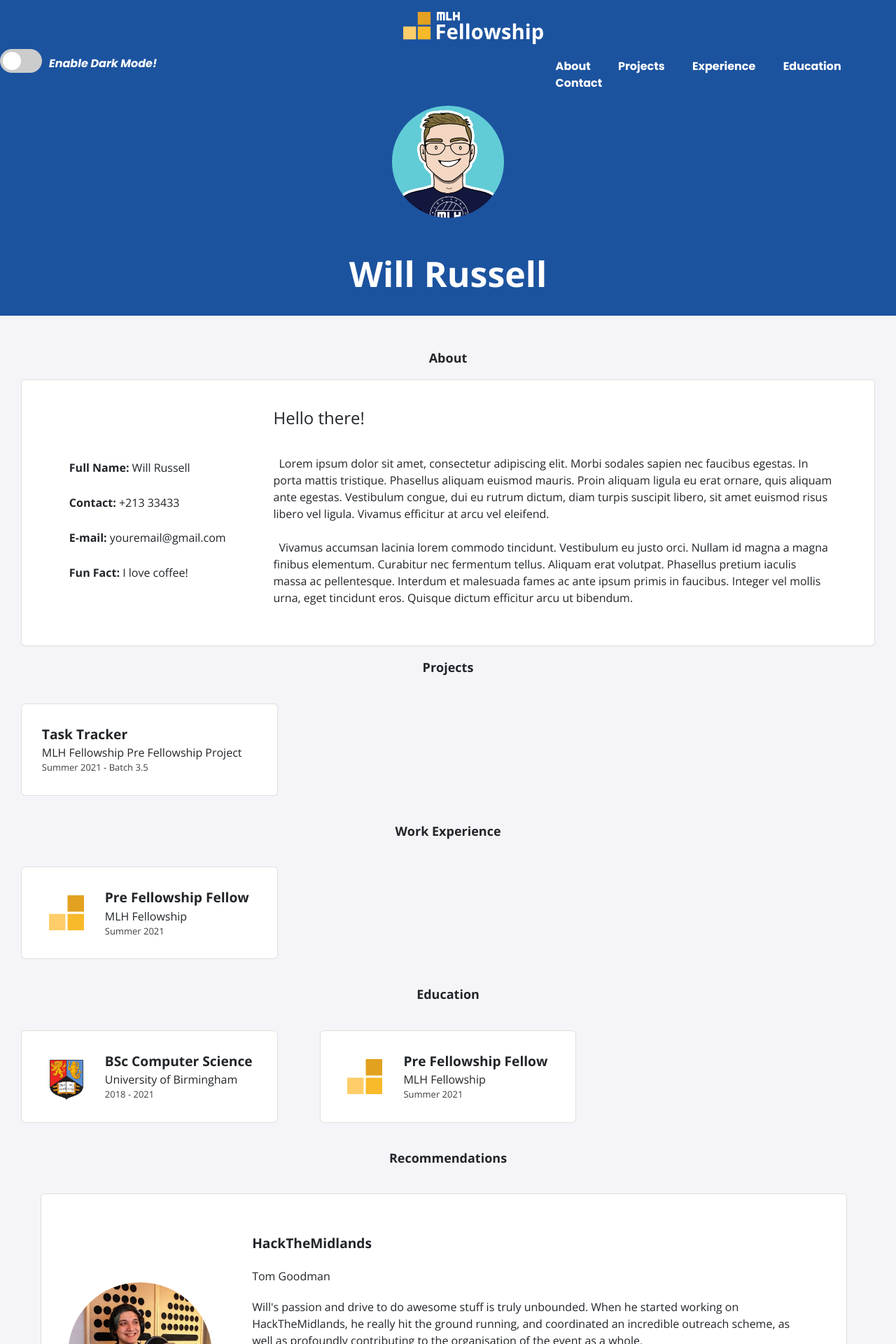
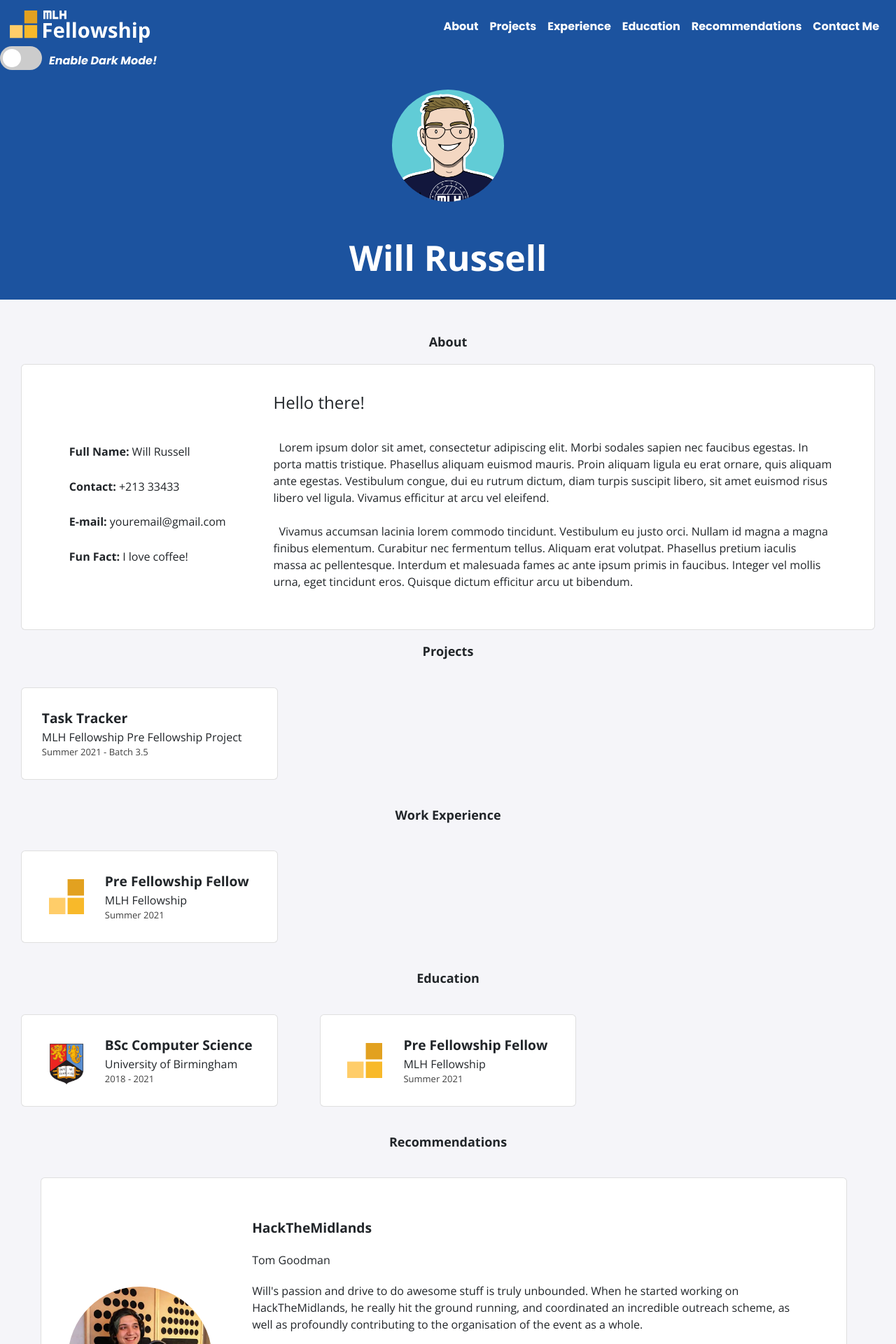
Before and after one commit to MLH-Fellowship/pod-3.1.3-portfolio, a Jekyll site: the page built from index.html, in a window 1280 px wide. Shown: the top 1920 px of the page at 70% size. Built offline with Jekyll 4.4.1, drawn with Linux system fonts in a browser that asks for light colours; nearby versions of some CDN libraries.

Commit message:
Add dropdown menu to navigation bar

```diff
--- a/_includes/navbar.html
+++ b/_includes/navbar.html
@@ -1,38 +1,36 @@
 <header class="nav-bar">
-    <div class="nav-content">
-        <a href="{{ '/' | relative_url }}">
+    <nav class="navbar navbar-expand-xl navbar-light">
+        <a class="navbar-brand" href="{{ '/' | relative_url }}">
             <div class="nav-logo">
                 <img src="./assets/img/logo.svg" alt="{{ site.title }}" />
             </div>
         </a>
-      <div class="nav-links">
-        <nav>
-         <a href="#about">
-               About
-         </a>
-       </nav>
-
-       <nav>
-        <a href="#projects">
-              Projects
-        </a>
-      </nav>
-      <nav>
-        <a href="#experience">
-              Experience
-        </a>
-      </nav>
-      <nav>
-        <a href="#education">
-          Education
-        </a>
-      </nav>
-      <nav>
-        <a href="#contact">
-              Contact
-        </a>
-      </nav>
-    </div>
+      <button class="navbar-toggler navbar-right" type="button" data-toggle="collapse" data-target="#navbarText" aria-controls="navbarText" aria-expanded="false" aria-label="Toggle navigation">
+        <span class="navbar-toggler-icon"></span>
+      </button>
+      <div class="collapse navbar-collapse" id="navbarText">
+        <ul class="navbar-nav ml-auto">
+          <li class="nav-item">
+            <a class="nav-link" href="#about">About<span class="sr-only">(current)</span></a>
+          </li>
+          <li class="nav-item">
+            <a class="nav-link" href="#projects">Projects</a>
+          </li>
+          <li class="nav-item">
+            <a class="nav-link" href="#experience">Experience</a>
+          </li>
+          <li class="nav-item">
+            <a class="nav-link" href="#education">Education</a>
+          </li>
+          <li class="nav-item">
+            <a class="nav-link" href="#recommendations">Recommendations</a>
+          </li>
+          <li class="nav-item">
+            <a class="nav-link" href="#contact">Contact Me</a>
+          </li>
+        </ul>
+      </div>
+  </nav>
 
         <div class="theme-switch-wrapper">
             <label class="theme-switch" for="theme-switcher">
--- a/_includes/recommendations.html
+++ b/_includes/recommendations.html
@@ -1,3 +1,4 @@
+<div id="recommendations">
   <h2>Recommendations</h2>
   <div class="card-container">
       {% for item in site.data.recommendations %}
@@ -14,3 +15,4 @@
       </div>
       {% endfor %}
     </div>
+</div>
--- a/_sass/navbar.scss
+++ b/_sass/navbar.scss
@@ -1,4 +1,6 @@
-
+.navbar {
+  background-color: var(--banner-background-color);
+}
 .nav-bar {
     width: 100%;
     display: inline-block;
@@ -8,46 +10,56 @@
     padding-top: 10px;
 }
 
-.nav-content .logo-touch-target {
-    display: inline-flex;
-    height: 60%;
-    width: 350px;
+.navbar-light .navbar-nav .nav-link {
+    color: white;
 }
 
-.nav-content {
-    height: 60px;
-}
-
-.nav-logo {
-    height: 60px;
-    display: inline-flex;
-    align-items: center;
-    justify-content: center;
-    margin-left: 45%;
-    margin-right: auto;
+.navbar-light .navbar-nav .nav-link:hover {
+    color: white;
 }
 
 .nav-logo img {
     width: 200px;
+    z-index: 1;
 }
 
-.nav-content nav {
-    display: inline;
-    width: 100%;
-    text-align: right;
-    padding-left: 5%;
-    padding-right: 2%;
+.navbar-brand {
+    position: absolute;
+    left: 5%;
+    margin-left: -50px !important;
+    display: block;
 }
 
-.nav-content nav a {
-  color: white;
-  text-decoration: none;
+@media (min-width: 1200px) {
+  .navbar-brand {
+    left: 5%;
+  }
 }
 
-.nav-links {
-  float: right;
-  width: 40%;
-  padding-top: 1%;
+@media (max-width: 1076px) {
+  .navbar-brand {
+     left: 11%;
+  }
+}
+
+button {
+  margin-left: 82%;
+}
+
+.collapse:not(.show) {
+    margin: auto;
+}
+.navbar-collapse {
+    margin-left: 82%;
+}
+
+@media (max-width: 850px) {
+  button {
+    margin-left: 68%;
+  }
+  .navbar-collapse {
+    margin-left: 68%;
+  }
 }
 
 /* Dark Mode toggle */
@@ -61,6 +73,7 @@
     margin-left: 10px;
     font-size: 1rem;
   }
+
 }
 .theme-switch {
   display: inline-block;
```
Lines whose indentation alone changed are shown as unchanged.
